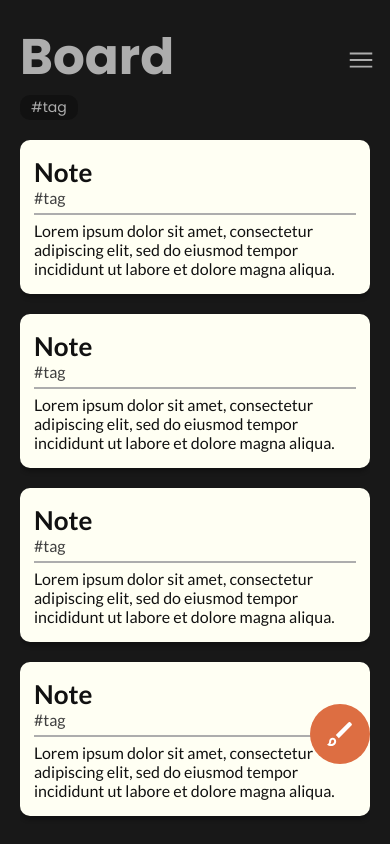
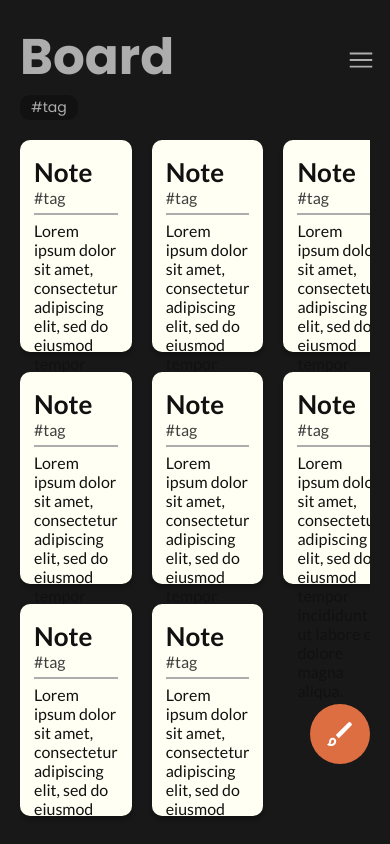
Before and after one commit to codeandjoy/HasteNote, a React (Create React App) app: page / in a window 390 px wide. Built offline with nearby package versions, Linux system fonts and the light colour scheme.

Commit message:
Implemented masonry layout

```diff
--- /dev/null
+++ b/src/components/MasonryGrid/MasonryGrid.js
@@ -0,0 +1,35 @@
+import "./css/MasonryGrid.css";
+
+const createMatrix = (componentsArr, numCols) => {
+    const matrix = [];
+    for(let i = 0; i < componentsArr.length; i += numCols){
+        let row = [];
+        for(let j = 0; j < numCols; j++){ row.push(componentsArr[i+j]); }
+
+        matrix.push(row);
+        row = [];
+    }
+    return matrix;
+}
+const createMasonryMatrix = (matrix) => matrix[0].map((_, colIdx) => matrix.map(row => row[colIdx]));
+const clean2DMatrix = (matrix) => matrix.map(row => row.filter(item => item!==undefined));
+
+
+const MasonryGrid = ({ children, numCols, colGap, rowGap, className }) => {
+    const masonry = clean2DMatrix(createMasonryMatrix(createMatrix(children, numCols)));
+
+    return (
+        <div className={ "masonry-grid "+ className } style={{gap:colGap}}>
+            {
+                masonry.map(col => (
+                    <div className="masonry-col" style={{gap:rowGap}}>
+                        { col.map(component => component) }
+                    </div>
+                ))
+            }
+        </div>
+    );
+};
+
+
+export default MasonryGrid;
--- /dev/null
+++ b/src/components/MasonryGrid/css/MasonryGrid.css
@@ -0,0 +1,8 @@
+.masonry-grid {
+  display: flex;
+  width: 100%;
+}
+.masonry-grid .masonry-col {
+  display: flex;
+  flex-direction: column;
+}/*# sourceMappingURL=MasonryGrid.css.map */
--- /dev/null
+++ b/src/components/MasonryGrid/css/MasonryGrid.scss
@@ -0,0 +1,10 @@
+.masonry-grid{
+    display: flex;
+
+    width: 100%;
+
+    .masonry-col{
+        display: flex;
+        flex-direction: column;
+    }
+}
--- a/src/components/Notes/NotesGrid.js
+++ b/src/components/Notes/NotesGrid.js
@@ -1,4 +1,4 @@
-import { AnimatePresence, motion } from "framer-motion";
+import { motion } from "framer-motion";
 import { useRecoilValue } from "recoil";
 import { activeBoardNotesFilteredByTagsState } from "../../atoms/DataAtoms";
 import { boardsMenuOpenState } from "../../atoms/UIAtoms";
@@ -7,6 +7,7 @@ import QuickNote from "./QuickNote";
 import MDNote from "./MDNote";
 
 import "./css/NotesGrid.css";
+import MasonryGrid from "../MasonryGrid/MasonryGrid";
 
 const notesVariants = {
     initial: { opacity: 0 },
@@ -27,8 +28,11 @@ const NotesGrid = () => {
             className="notes-container"
         >
             { !!activeBoardNotesFilteredByTags.length &&
-                <div className="notes">
-                    <AnimatePresence>
+                <MasonryGrid
+                    numCols={ 3 } // make responsive based on max-width
+                    colGap={ 20 }
+                    rowGap={ 20 }
+                >
                     {
                         activeBoardNotesFilteredByTags.map(note =>
                             (note.type === "quicknote" && <QuickNote key={ note.id } note={ note }/>)
@@ -36,8 +40,7 @@ const NotesGrid = () => {
                             (note.type === "mdnote" && <MDNote key={ note.id } note={ note }/>)
                         )
                     }
-                    </AnimatePresence>
-                </div>
+                </MasonryGrid>
             }
             { !!!activeBoardNotesFilteredByTags.length && !isBoardsMenuOpen &&
                 <DataPlaceholder type="notes"/>
--- a/src/components/Notes/css/NotesGrid.css
+++ b/src/components/Notes/css/NotesGrid.css
@@ -4,22 +4,6 @@
   -ms-overflow-style: none;
   scrollbar-width: none;
 }
-.notes-container .notes {
-  display: grid;
-  align-items: flex-start;
-  grid-template-columns: repeat(3, 1fr);
-  gap: 20px;
-}
-@media (max-width: 800px) {
-  .notes-container .notes {
-    grid-template-columns: repeat(2, 1fr);
-  }
-}
-@media (max-width: 500px) {
-  .notes-container .notes {
-    grid-template-columns: repeat(1, 1fr);
-  }
-}
 
 .notes-container::-webkit-scrollbar {
   display: none;
--- a/src/components/Notes/css/NotesGrid.scss
+++ b/src/components/Notes/css/NotesGrid.scss
@@ -4,23 +4,6 @@
     overflow: scroll;
     -ms-overflow-style: none;
     scrollbar-width: none;
-
-    .notes{
-        display: grid;
-        align-items: flex-start;
-        grid-template-columns: repeat(3, 1fr);
-        gap: 20px;
-    }
-    @media (max-width: 800px) {
-        .notes{
-            grid-template-columns: repeat(2, 1fr);
-        }
-    }
-    @media (max-width: 500px) {
-        .notes{
-            grid-template-columns: repeat(1, 1fr);
-        }
-    }
 }
 .notes-container::-webkit-scrollbar{
     display: none;
```
Lines whose indentation alone changed are shown as unchanged.
